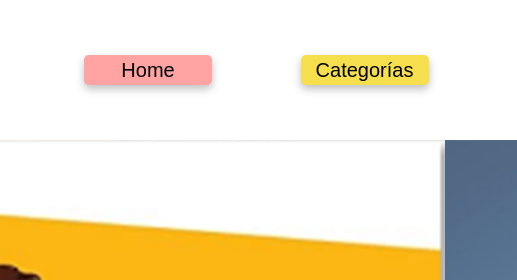
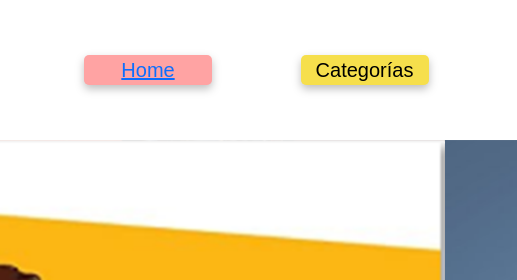
Before and after one commit to Yelose/animation-records, a website: page public/gallery.html in a window 1280 px wide. Shown: the top 280 px of the page, 763-1280 px from the left. Drawn offline with nearby package versions, Linux system fonts and the light colour scheme; a web font is replaced by a local one.

Commit message:
changecss

```diff
--- a/public/css/header.css
+++ b/public/css/header.css
@@ -1,6 +1,10 @@
 * {
   margin: 0;
   padding: 0;
+}
+
+a {
+  text-decoration: none;
 }
 
 .h1 {
--- a/public/css/style.css
+++ b/public/css/style.css
@@ -2,10 +2,7 @@
   margin: 0;
   padding: 0;
 }
-a {
-  text-decoration: none !important;
-  color: black !important;
-}
+
 .title-product, .recommended-products {
   margin: 3%;
 }
@@ -137,6 +134,10 @@ aside {
   padding: 0;
 }
 
+a {
+  text-decoration: none;
+}
+
 .h1 {
   font-family: "Cabin Sketch";
 }
```
Also changed, not shown: 2 other files.
